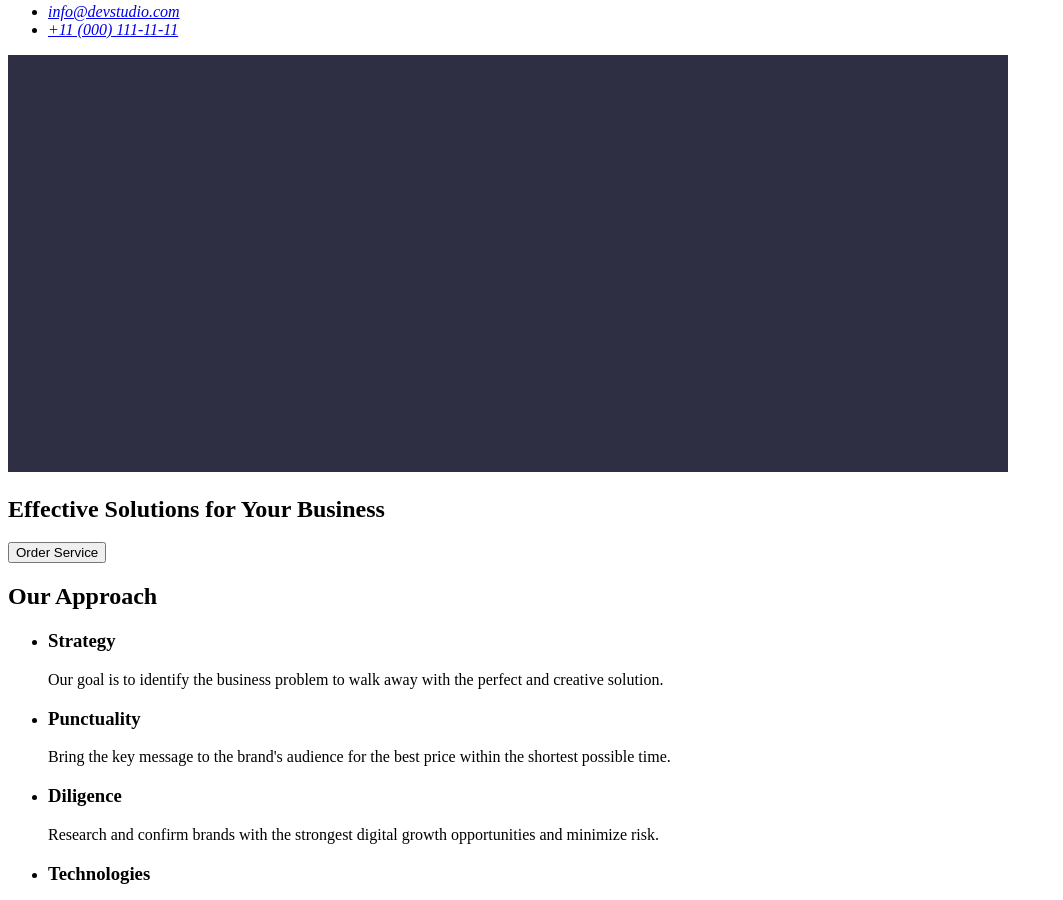
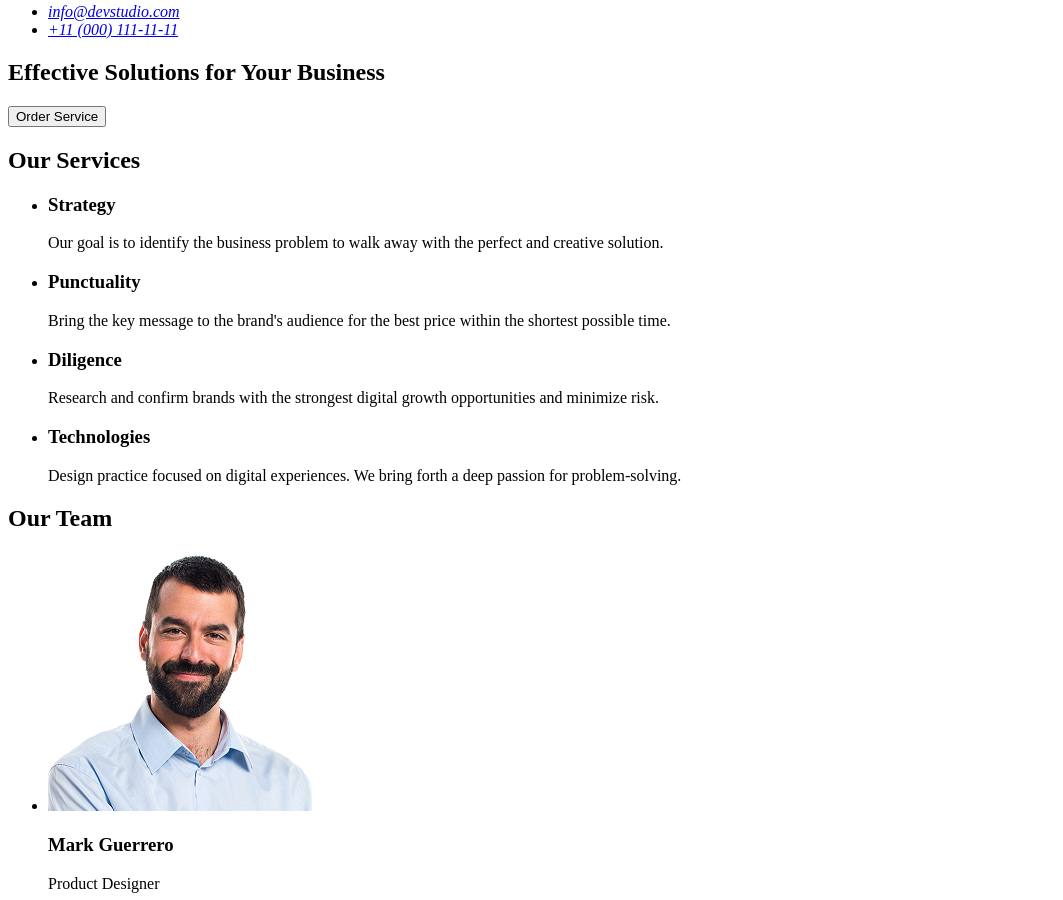
Before and after one commit to nazliaysel/goit-markup-hw-01, a plain HTML site: page index.html in a window 1280 px wide. Shown: the part 109-1009 px from the top of the page, without its empty margins (0-1063 px from the left). Drawn offline with Linux system fonts and the light colour scheme.

Commit message:
added index

```diff
--- a/index.html
+++ b/index.html
@@ -24,13 +24,12 @@
     </header>
     <main>
             <section>
-                <img src="./images/1.jpg" alt="Gray Area" width="1000">
                 <h1>Effective Solutions for Your Business</h1>
                 <button type="button">Order Service</button>
             </section>
 
             <section>
-                <h2>Our Approach</h2>
+                <h2>Our Services</h2>
                 <ul>
                     <li>
                         <h3>Strategy</h3>
@@ -57,7 +56,7 @@
                     <li>
                         <img src="./images/2.jpg" alt="Mark Guerrero" width="264">
                         <h3>Mark Guerrero</h3>
-                        <p>Designer</p>
+                        <p>Product Designer</p>
                     </li>
 
                     <li>
```
